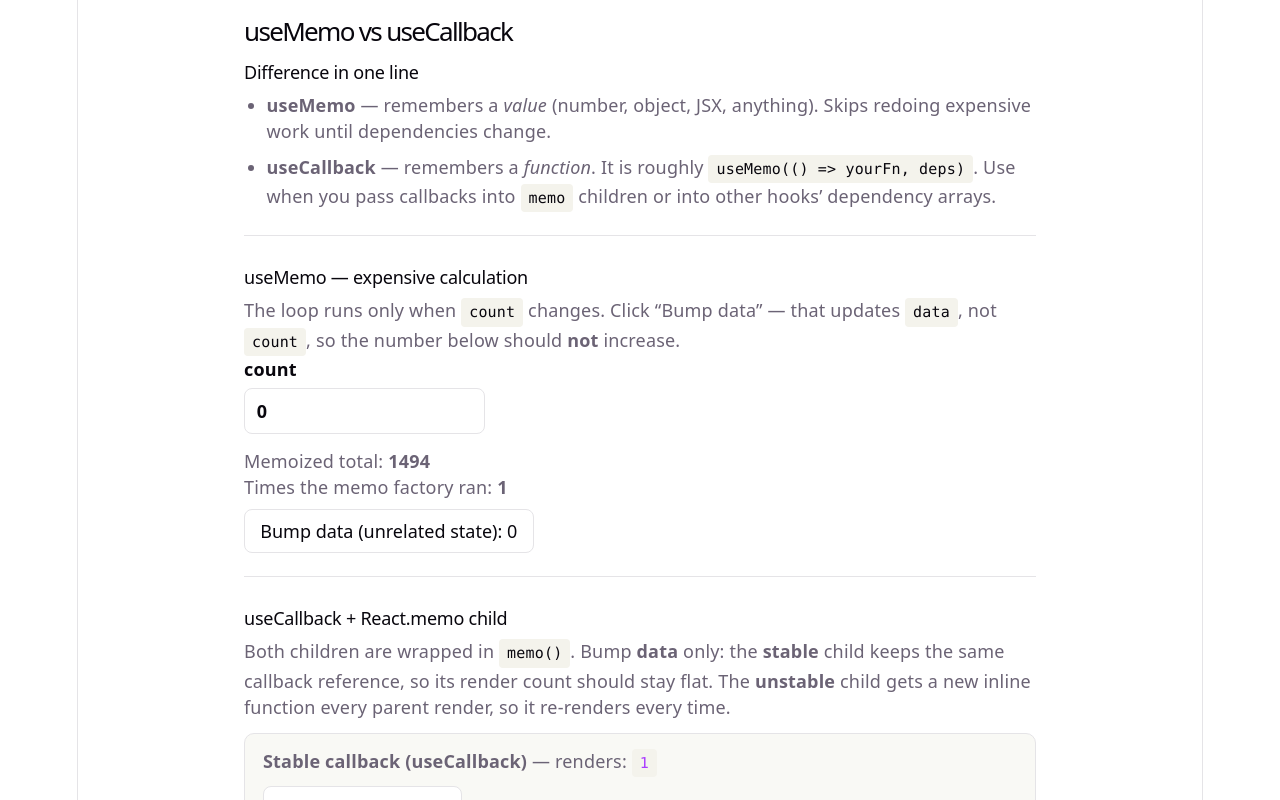
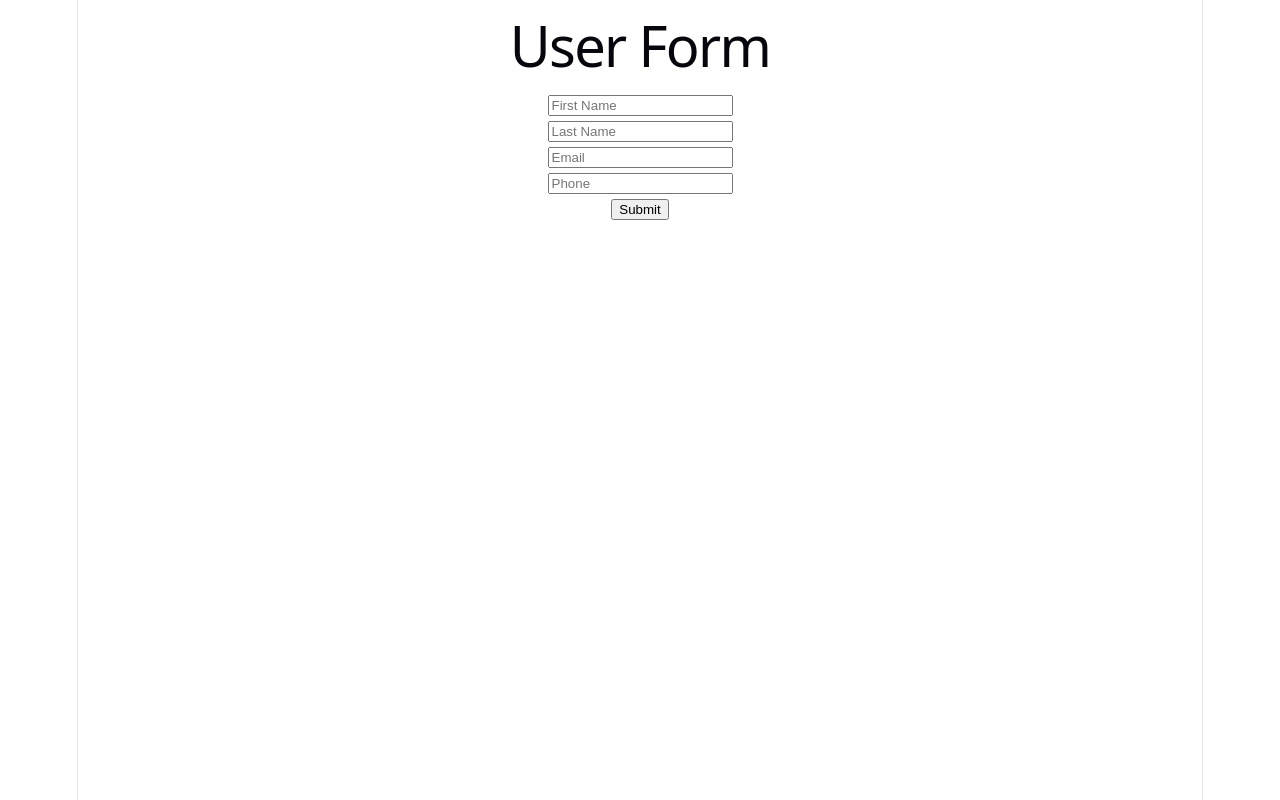
Before and after one commit to mohxinmuhammad/react-cohort, a React (Vite) app: page / in a window 1280 px wide. Shown: the top 800 px of the page. Built offline with nearby package versions, Linux system fonts and the light colour scheme.

Commit message:
form validations and controlled input with useActionState

```diff
--- a/src/App.jsx
+++ b/src/App.jsx
@@ -1,98 +1,93 @@
-import { useState, useMemo, useCallback, useRef } from 'react'
 import './App.css'
-import CalculatedValue from './pages/CalculatedValue'
-import CallbackDemoChild from './pages/CallbackDemoChild'
+import { useActionState, useState } from 'react'
 
 function App() {
-  const [count, setCount] = useState(0)
-  const [data, setData] = useState(0)
-
-  // --- useMemo: caches a computed VALUE; factory runs only when deps change
-  const memoRunCount = useRef(0)
-  const memoizedTotal = useMemo(() => {
-    memoRunCount.current += 1
-    const n = Number(count) || 0
-    let acc = n
-    for (let i = 0; i < 500; i++) acc += i % 7
-    return acc
-  }, [count])
-
-  // --- useCallback: caches a FUNCTION reference; new fn only when deps change
-  const stablePing = useCallback(() => {
-    alert(`useCallback handler — count is ${count}`)
-  }, [count])
-
-  const unstablePing = () => {
-    alert(`inline handler — count is ${count}`)
+  const handleSubmit = (prevData, formData) => {
+    const firstName = (formData.get('firstName') ?? '').toString().trim()
+    const lastName = (formData.get('lastName') ?? '').toString().trim()
+    const email = (formData.get('email') ?? '').toString().trim()
+    const phone = (formData.get('phone') ?? '').toString().trim()
+    if(!firstName) {
+      return { error: 'First Name is required' }
+    } else if(!lastName) {
+      return { error: 'Last Name is required' }
+    } else if(!email) {
+      return { error: 'Email is required' }
+    } else if(!phone) {
+      return { error: 'Phone is required' }
+    } else if(phone && phone.length !== 10) {
+      return { error: 'Phone must be 10 digits' }
+    } else if(email && email.includes('@') === false) {
+      return { error: 'Email must contain @' }
+    } else if(firstName && firstName.length < 3) {
+      return { error: 'First Name must be at least 3 characters' }
+    } else if(lastName && lastName.length < 3) {
+      return { error: 'Last Name must be at least 3 characters' }
+    } else {
+      return {
+        ...prevData,
+        firstName,
+        lastName,
+        email,
+        phone,
+        error: null,
+        message: 'Form submitted successfully',
+      }
+    }
+    // controlled error and validation
+    // e.preventDefault()
+    // if(firstName === '') {
+    //   setError('First Name is required')
+    // } else if(lastName === '') {
+    //   setError('Last Name is required')
+    // } else if(email === '') {
+    //   setError('Email is required')
+    // } else if(phone === '') {
+    //   setError('Phone is required')
+    // } else if(phone.length !== 10) {
+    //   setError('Phone must be 10 digits')
+    // } else if(email.includes('@') === false) {
+    //   setError('Email must contain @')
+    // } else if(firstName.length < 3) {
+    //   setError('First Name must be at least 3 characters')
+    // } else if(lastName.length < 3) {
+    //   setError('Last Name must be at least 3 characters')
+    // }else {
+    //   setError('')
+    //   setMessage('Form submitted successfully')
+    // }
   }
 
+  const [state, formAction, submitting] = useActionState(handleSubmit, {
+    firstName: '',
+    lastName: '',
+    email: '',
+    phone: '',
+    error: null,
+    message: null
+  })
+
   return (
-    <div className='lesson'>
-      <h1>useMemo vs useCallback</h1>
-
-      <section className='lesson__section'>
-        <h2>Difference in one line</h2>
-        <ul className='lesson__list'>
-          <li>
-            <strong>useMemo</strong> — remembers a <em>value</em> (number, object,
-            JSX, anything). Skips redoing expensive work until dependencies change.
-          </li>
-          <li>
-            <strong>useCallback</strong> — remembers a <em>function</em>. It is
-            roughly <code>useMemo(() =&gt; yourFn, deps)</code>. Use when you pass
-            callbacks into <code>memo</code> children or into other hooks’
-            dependency arrays.
-          </li>
-        </ul>
-      </section>
-
-      <section className='lesson__section'>
-        <h2>useMemo — expensive calculation</h2>
-        <p>
-          The loop runs only when <code>count</code> changes. Click “Bump data” —
-          that updates <code>data</code>, not <code>count</code>, so the number
-          below should <strong>not</strong> increase.
-        </p>
-        <label className='lesson__label'>
-          count{' '}
-          <input
-            type='text'
-            value={count}
-            onChange={(e) => setCount(e.target.value)}
-          />
-        </label>
-        <p>
-          Memoized total: <strong>{memoizedTotal}</strong>
-        </p>
-        <p>
-          Times the memo factory ran: <strong>{memoRunCount.current}</strong>
-        </p>
-        <button type='button' onClick={() => setData((d) => d + 1)}>
-          Bump data (unrelated state): {data}
-        </button>
-      </section>
-
-      <section className='lesson__section'>
-        <h2>useCallback + React.memo child</h2>
-        <p>
-          Both children are wrapped in <code>memo()</code>. Bump <strong>data</strong>{' '}
-          only: the <strong>stable</strong> child keeps the same callback reference,
-          so its render count should stay flat. The <strong>unstable</strong> child
-          gets a new inline function every parent render, so it re-renders every time.
-        </p>
-        <CallbackDemoChild label='Stable callback (useCallback)' onPing={stablePing} />
-        <CallbackDemoChild
-          label='Unstable callback (new function each render)'
-          onPing={unstablePing}
-        />
-      </section>
-
-      <section className='lesson__section'>
-        <h2>Child component with useMemo inside</h2>
-        <CalculatedValue count={count} />
-      </section>
+    <div>
+      <h1>User Form</h1>
+      {state?.message && <span style={{ color: 'green' }}>{state.message}</span>}
+      {state?.error && <span style={{ color: 'red' }}>{state.error}</span>}
+      {/* {error && <span style={{ color: 'red' }}>{error}</span>}
+      {message && <span style={{ color: 'green' }}>{message}</span>} */}
+      <form action={formAction}>
+        <input type="text" name="firstName" placeholder="First Name" defaultValue={state?.firstName} />
+        <br />
+        <input type="text" name="lastName" placeholder="Last Name" defaultValue={state?.lastName} />
+        <br />
+        <input type="email" name="email" placeholder="Email" defaultValue={state?.email} />
+        <br />
+        <input type="number" name="phone" placeholder="Phone" defaultValue={state?.phone} />
+        <br />
+        <button type="submit" disabled={submitting}>{submitting ? 'Submitting...' : 'Submit'}</button>
+      </form>
     </div>
   )
+
 }
 
 export default App
--- a/src/main.jsx
+++ b/src/main.jsx
@@ -2,11 +2,12 @@ import { createRoot } from 'react-dom/client'
 import './index.css'
 import App from './App.jsx'
 import { BrowserRouter } from 'react-router-dom'
+import { StrictMode } from 'react'
 
 createRoot(document.getElementById('root')).render(
-  // <StrictMode>
+  <StrictMode>
     <BrowserRouter>
       <App />
     </BrowserRouter>
-  // </StrictMode>,
+  </StrictMode>,
 )
```
